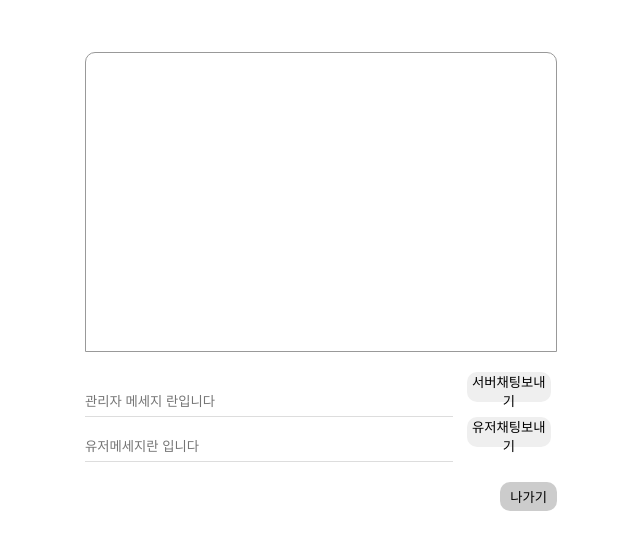
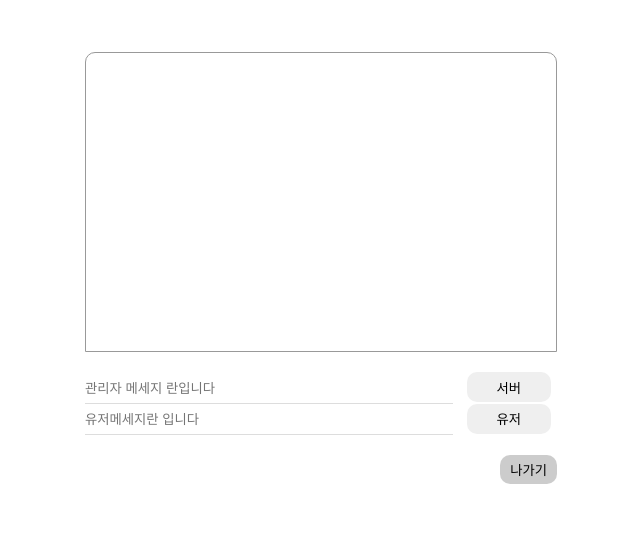
Before and after one commit to pia9322/test_socket_01, a website: page index.html in a window 1280 px wide. Shown: the whole page, without its empty margins (319-959 px from the left). Drawn offline with Linux system fonts and the light colour scheme.

Commit message:
reload
reload

```diff
--- a/index.html
+++ b/index.html
@@ -20,13 +20,13 @@
         <div class="msg_box_wrap">
             <div class="msg_box msg_server_box">
                 <input type="text" class="text_box_server" id="text_box_server" placeholder="관리자 메세지 란입니다">
-                <button id="send" onclick="msgSendserver('msg_server', '서버', text_box_server)">서버채팅보내기</button>
+                <button id="send" onclick="msgSendserver('msg_server', '서버', text_box_server)">서버</button>
             </div>
 
 
             <div class="msg_box msg_user_box">
                 <input type="text" class="text_box_user" id="text_box_user" placeholder="유저메세지란 입니다">
-                <button id="send" onclick="msgSendserver('msg_usr', '유저', text_box_user)">유저채팅보내기</button>
+                <button id="send" onclick="msgSendserver('msg_usr', '유저', text_box_user)">유저</button>
             </div>
 
 
```
